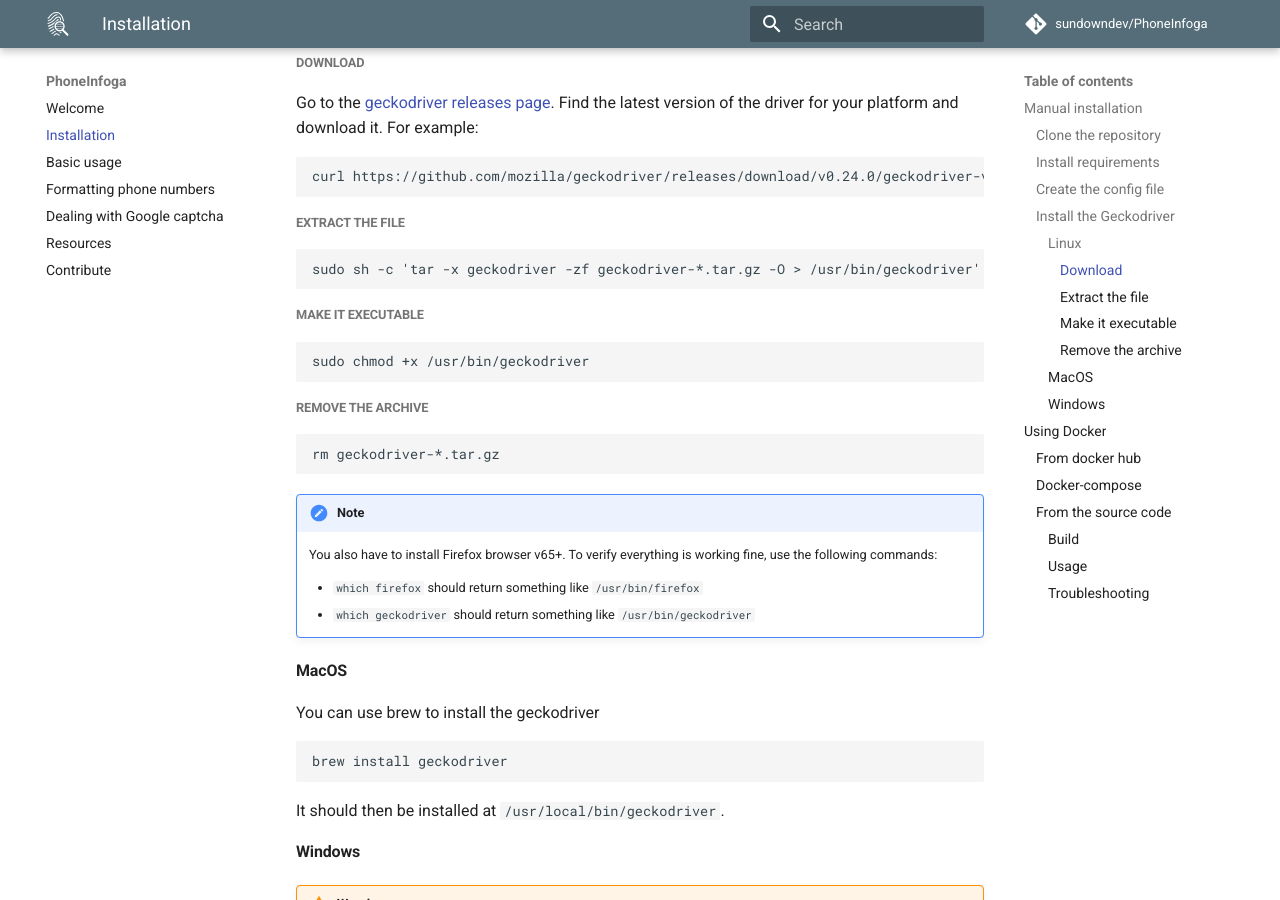
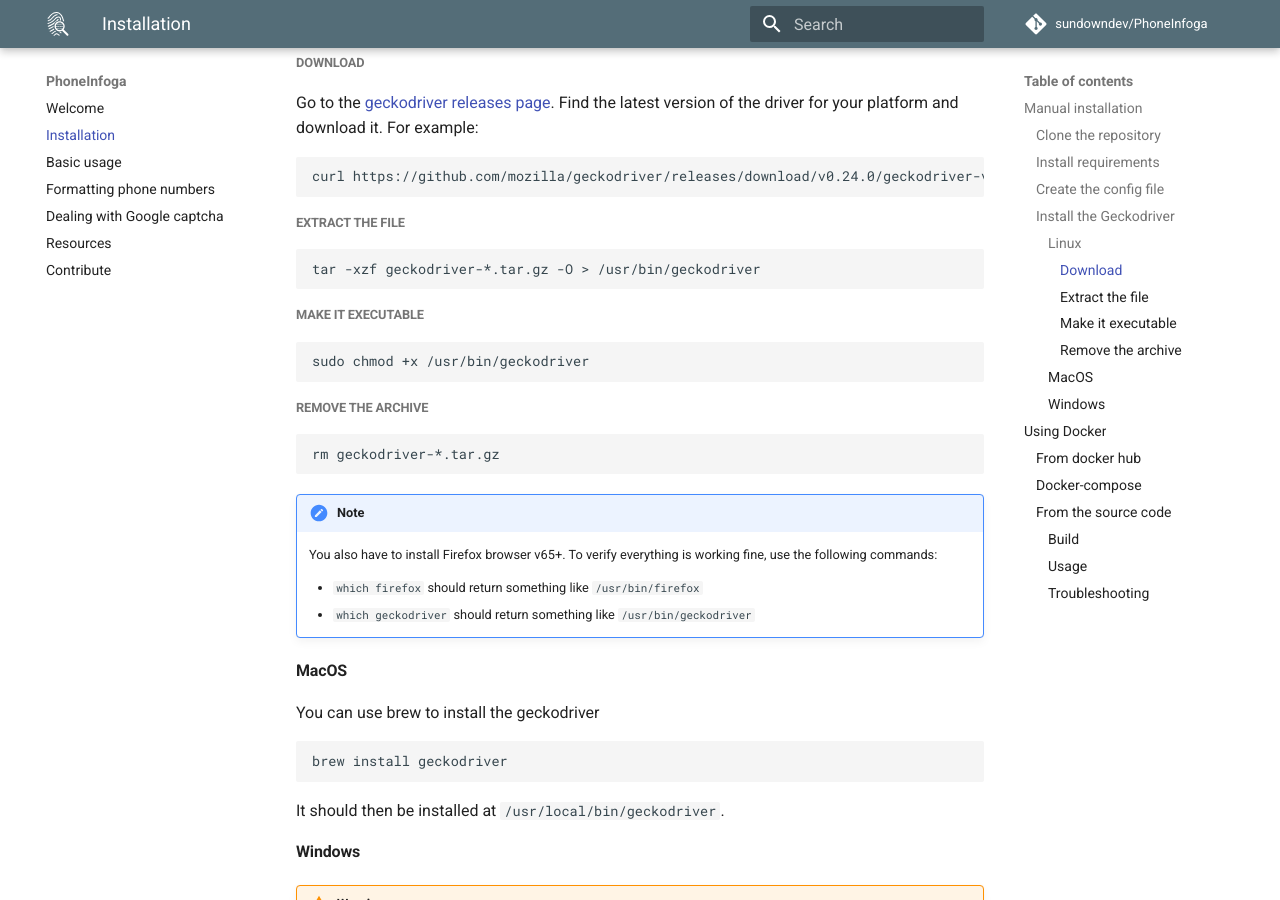
Before and after one commit to sundowndev/phoneinfoga, an MkDocs documentation site: the page built from docs/install.md, in a window 1280 px wide and 900 px high, scrolled down 1209 px. Built offline with MkDocs 1.6.1 and Material for MkDocs 9.7.7, drawn with Linux system fonts in a browser that asks for light colours; comment, search, counter and statistics services are not loaded.

Commit message:
docs: install
Fix a typo about installing geckodriver

Related to  #188

````diff
--- a/docs/install.md
+++ b/docs/install.md
@@ -59,7 +59,7 @@
 ##### Extract the file
 
 ```shell
-sudo sh -c 'tar -x geckodriver -zf geckodriver-*.tar.gz -O > /usr/bin/geckodriver'
+tar -xzf geckodriver-*.tar.gz -O > /usr/bin/geckodriver
 ```
 
 ##### Make it executable
````
